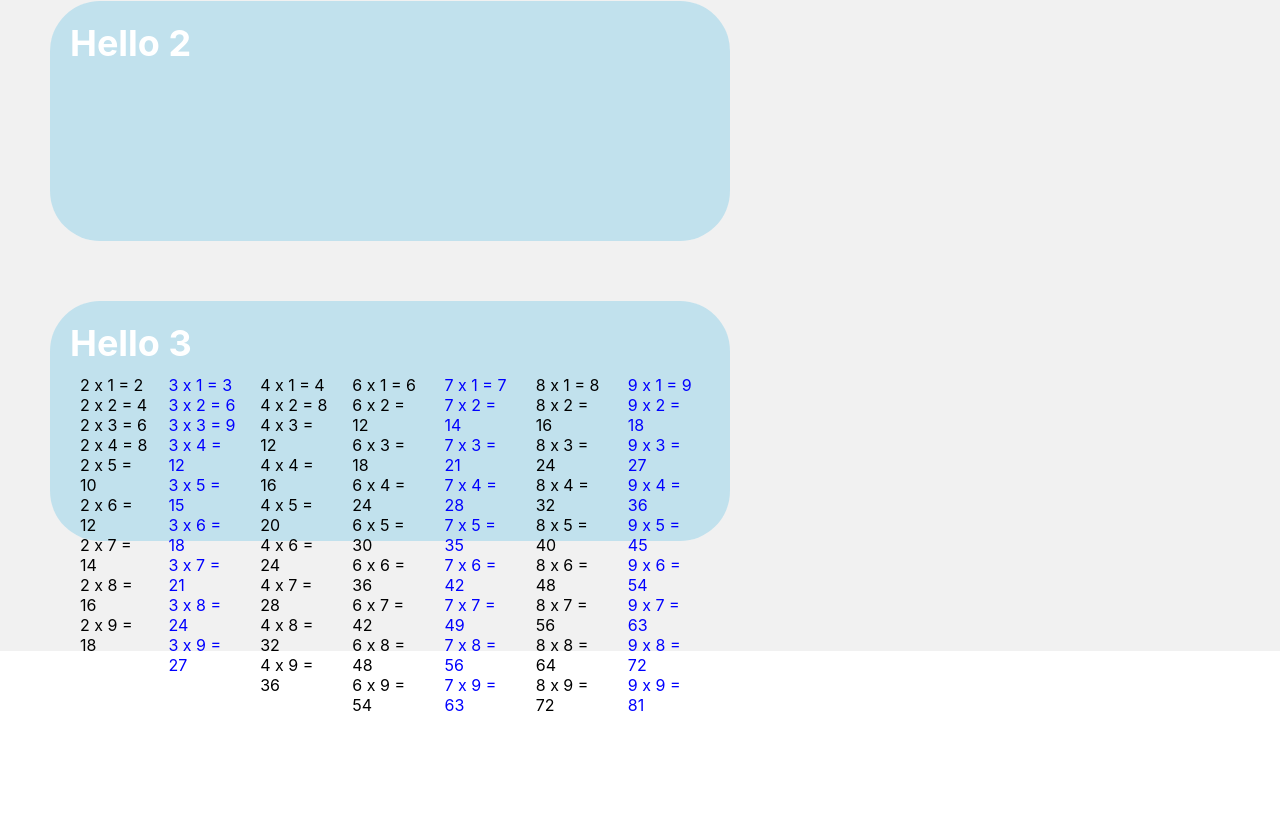
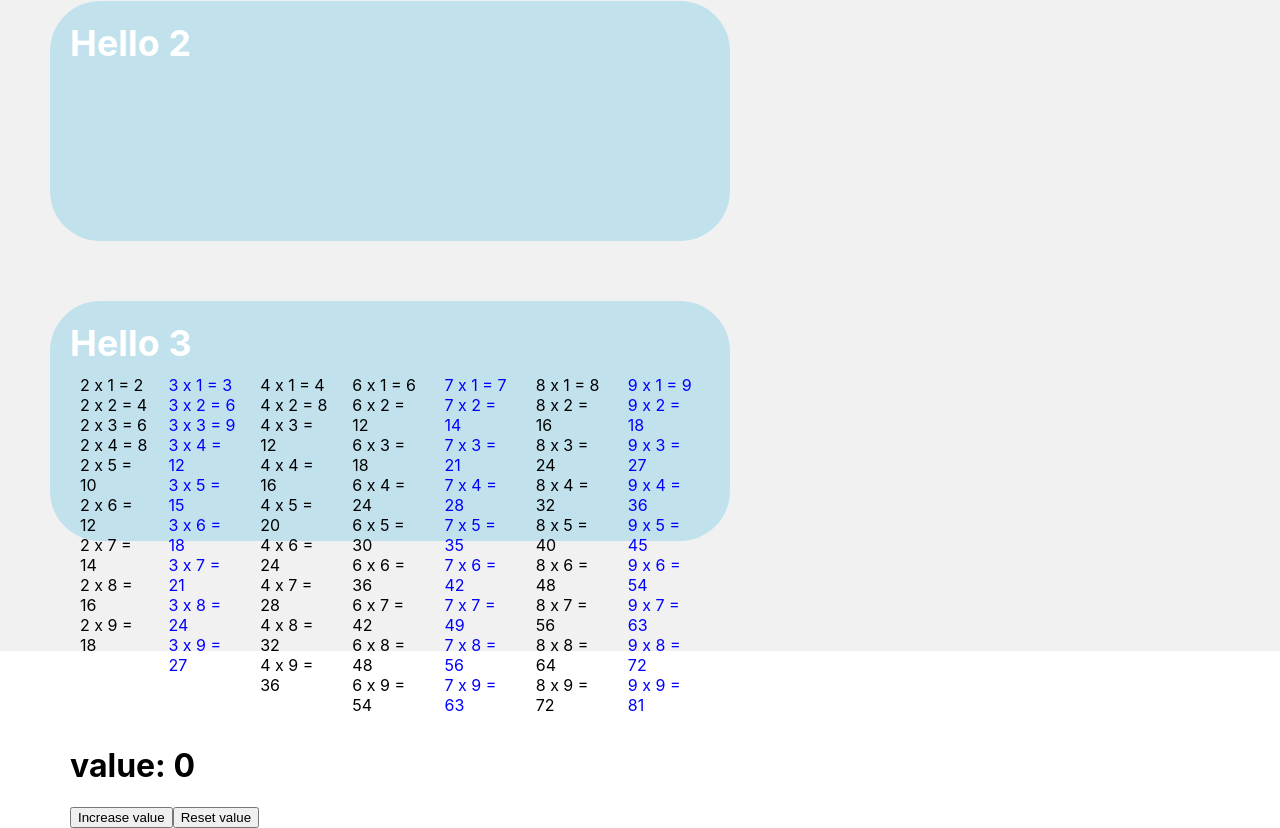
Before and after one commit to 2044smile/realestate, a React (Create React App) app in the folder frontend/: page / in a window 1280 px wide. Shown: the part 978-1806 px from the top of the page. Before the commit the page ends 1703 px from the top, so only its background shows below. Built offline with nearby package versions, Linux system fonts and the light colour scheme.

Commit message:
feat: 실무 중심! FE 입문자를 위한 React
11강 State

React 에서 상태(state)를 관리하기 위해 제공하는 내장 Hook

Hook은 클래스 컴포넌트 없이도 상태(state) 와 라이프사이클 기능을 사용할 수 있도록 만든 특별한 함수

```diff
--- a/frontend/src/App.js
+++ b/frontend/src/App.js
@@ -2,6 +2,7 @@ import './App.css'
 import Heading from './components/Heading';
 import Hello from './components/Hello'
 import World from './components/World'
+import State from './components/State'
 
 const arr = ['10', '20', '30'];
 const arr2 = [];
@@ -99,6 +100,7 @@ function App() {
               구구단은 오른쪽으로 나열되도록 합니다.
             */}
               {element}
+              <State />
             </div>
           </div>
         </div>
--- /dev/null
+++ b/frontend/src/components/State.js
@@ -0,0 +1,22 @@
+import { useState } from "react";
+
+export default function State() {  // 2. 상태가 변화 되었으므로 함수 자체를 한번 더 돌린다
+    // let value = 0;
+    const [value, setValue] = useState(0);  // setValue == setter useState(초기값)
+
+    return (
+        <div>
+            <h1>value: {value}</h1>
+            <button onClick={() => {
+                setValue(value + 1);  // 1. 값이 증가가 되면 State Component 에게 전달한다.
+            }}>
+                Increase value
+            </button>
+            <button onClick={() => {
+                setValue(0);
+            }}>
+                Reset value
+            </button>
+        </div>
+    )
+}
```
Also changed, not shown: frontend/learning/README.md.
